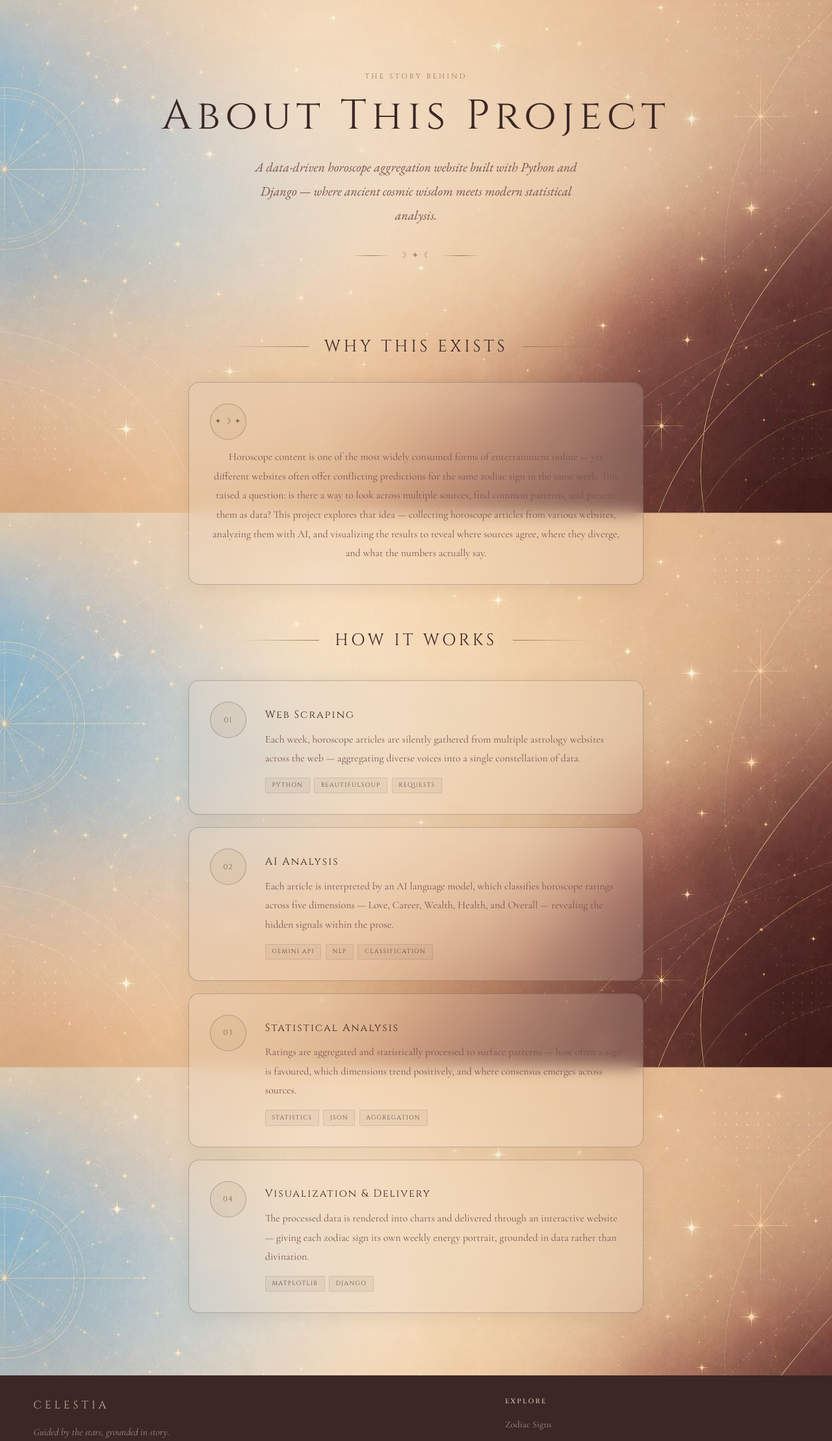
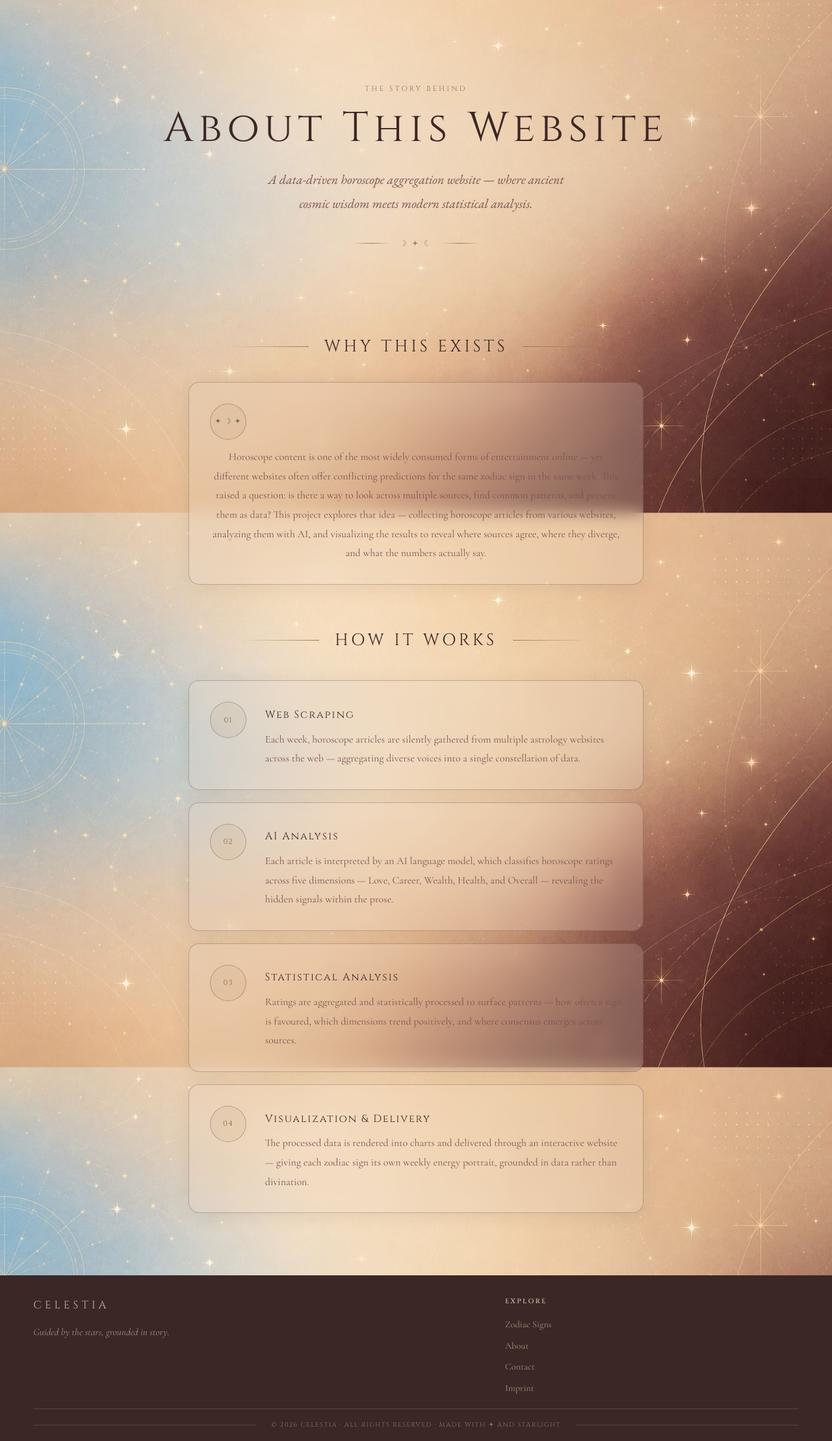
Before and after one commit to yici77/horoscope_website, a Django app: template main/templates/main/about.html in a window 1280 px wide. Shown: the part 64-2282 px from the top of the page at 65% size. After the commit the page ends 2260 px from the top, so only its background shows below. Run offline with Django 3.2, Linux system fonts and the light colour scheme; the template is opened without the code that fills it, so the values that code supplies are empty.

Commit message:
update about

```diff
--- a/main/templates/main/about.html
+++ b/main/templates/main/about.html
@@ -32,9 +32,9 @@
     <!-- Hero -->
     <section class="about-hero" aria-labelledby="about-title">
       <p class="about-hero__eyebrow">The Story Behind</p>
-      <h1 class="about-hero__title" id="about-title">About This Project</h1>
+      <h1 class="about-hero__title" id="about-title">About This Website</h1>
       <p class="about-hero__subtitle">
-        A data-driven horoscope aggregation website built with Python and Django —
+        A data-driven horoscope aggregation website —
         where ancient cosmic wisdom meets modern statistical analysis.
       </p>
       <div class="about-hero__divider" aria-hidden="true">
@@ -88,11 +88,6 @@
                 astrology websites across the web — aggregating diverse voices
                 into a single constellation of data.
               </p>
-              <div class="about-panel__tags">
-                <span class="about-panel__tag">Python</span>
-                <span class="about-panel__tag">BeautifulSoup</span>
-                <span class="about-panel__tag">Requests</span>
-              </div>
             </div>
           </div>
 
@@ -106,11 +101,6 @@
                 Career, Wealth, Health, and Overall — revealing the hidden
                 signals within the prose.
               </p>
-              <div class="about-panel__tags">
-                <span class="about-panel__tag">Gemini API</span>
-                <span class="about-panel__tag">NLP</span>
-                <span class="about-panel__tag">Classification</span>
-              </div>
             </div>
           </div>
 
@@ -123,11 +113,6 @@
                 patterns — how often a sign is favoured, which dimensions trend
                 positively, and where consensus emerges across sources.
               </p>
-              <div class="about-panel__tags">
-                <span class="about-panel__tag">Statistics</span>
-                <span class="about-panel__tag">JSON</span>
-                <span class="about-panel__tag">Aggregation</span>
-              </div>
             </div>
           </div>
 
@@ -140,10 +125,6 @@
                 an interactive website — giving each zodiac sign its own weekly
                 energy portrait, grounded in data rather than divination.
               </p>
-              <div class="about-panel__tags">
-                <span class="about-panel__tag">Matplotlib</span>
-                <span class="about-panel__tag">Django</span>
-              </div>
             </div>
           </div>
 
```
